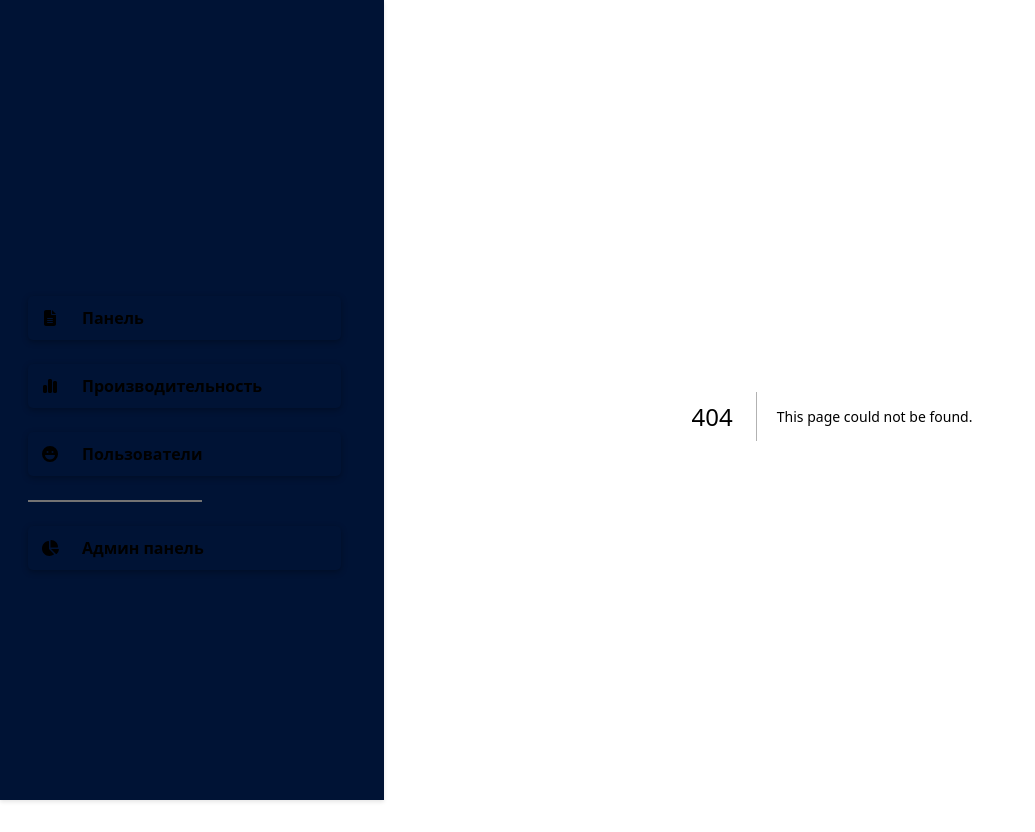
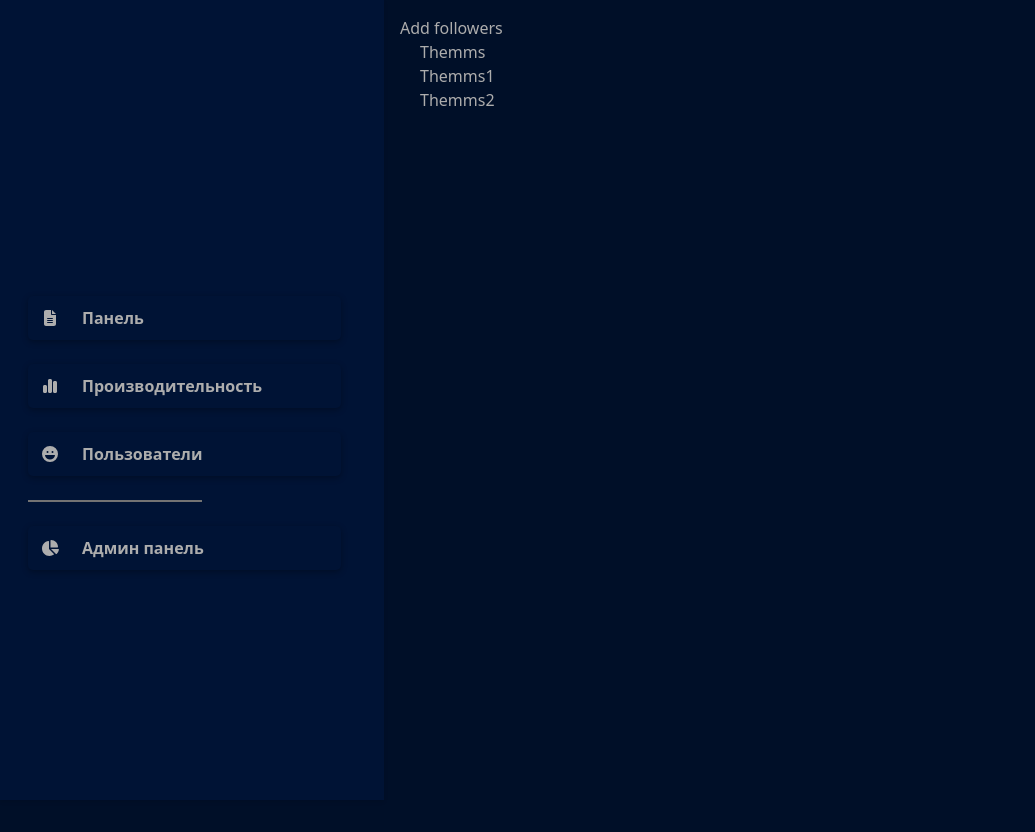
Before and after one commit to themm-s/next, a Next.js app: page /pages/followers in a window 1280 px wide. Before the commit this address had no page. Shown: the whole page, without its empty margins (0-1035 px from the left). After the commit the page ends 800 px from the top, so only its background shows below. Built offline with nearby package versions, Linux system fonts and the light colour scheme.

Commit message:
refactoring

```diff
--- a/package.json
+++ b/package.json
@@ -19,7 +19,8 @@
     "chart.js": "^4.4.0",
     "eslint": "8.48.0",
     "eslint-config-next": "13.4.19",
-    "next": "13.4.19",
+    "next": "^13.4.19",
+    "next-redux-wrapper": "^8.1.0",
     "postcss": "8.4.29",
     "react": "18.2.0",
     "react-chartjs-2": "^5.2.0",
@@ -27,6 +28,7 @@
     "react-redux": "^8.1.2",
     "redux": "^4.2.1",
     "redux-devtools-extension": "^2.13.9",
+    "redux-thunk": "^2.4.2",
     "tailwindcss": "3.3.3",
     "typescript": "5.2.2"
   }
--- a/src/app/_app.js
+++ /dev/null
@@ -1,13 +0,0 @@
-import "../styles/globals.css";
-import "@fortawesome/fontawesome-svg-core/styles.css";
-
-import { config } from "@fortawesome/fontawesome-svg-core";
-
-config.autoAddCss = false; // Tell Font Awesome to skip adding the CSS automatically since it's being imported above
-
-
-function MyApp({ Component, pageProps }) {
-  return <Component {...pageProps} />;
-}
-
-export default MyApp;
--- a/src/app/followers/page.tsx
+++ /dev/null
@@ -1,9 +0,0 @@
-"use client";
-import { useState } from "react";
-
-
-export default function Followers() {
-  return (
-    <div>Followers</div>
-  );
-}
--- a/src/app/layout.tsx
+++ b/src/app/layout.tsx
@@ -1,3 +1,4 @@
+"use client";
 import "./globals.css";
 
 import Sidebar from "../components/Sidebar/Sidebar";
--- /dev/null
+++ b/src/app/pages/followers/page.tsx
@@ -0,0 +1,28 @@
+"use client";
+import { addFollowers } from "@/store/followerReducer";
+import { useDispatch, useSelector } from "react-redux";
+
+
+export default function Followers() {
+  const followers = useSelector((state: any) => state.followers.followers);
+  const dispatch = useDispatch();
+  console.log(followers);
+
+  const addFollower = (nickname) => {
+    const follower = [
+      ...nickname
+    ];
+    dispatch(addFollowers(follower));
+  };
+
+  return (
+    <div>
+      <button onClick={() => addFollower(prompt())}>Add followers</button>
+      <ul>
+        {followers.map((follower: string) => (
+          <li key={follower}>{follower}</li>
+        ))}
+      </ul>
+    </div>
+  );
+}
--- a/src/app/pages/page.tsx
+++ /dev/null
@@ -1,7 +0,0 @@
-export default function Pages() {
-  return (
-    <>
-      <h1>1</h1>
-    </>
-  );
-}
--- a/src/components/Sidebar/Sidebar.tsx
+++ b/src/components/Sidebar/Sidebar.tsx
@@ -3,20 +3,24 @@ import { faChartPie } from "@fortawesome/free-solid-svg-icons/faChartPie";
 import { faChartSimple } from "@fortawesome/free-solid-svg-icons/faChartSimple";
 import { faFaceLaugh } from "@fortawesome/free-solid-svg-icons/faFaceLaugh";
 import { FontAwesomeIcon } from "@fortawesome/react-fontawesome";
+import { Provider } from "react-redux";
+import { store } from "../../store/store";
 
 export default function Sidebar({ content }: { content: React.ReactNode; }) {
   return (
     <>
+      <Provider store={store}>
         <aside className="inset-0 fixed top-0 left-0 z-40 p-2 h-screen w-96 font-bold">
           <ul className="mt-72 space-y-6">
-          <a href="/dashboard"><FontAwesomeIcon icon={faFileLines} className="w-6 text-center" />Панель</a>
-          <a href="/perfomance"><FontAwesomeIcon icon={faChartSimple} className="w-6 text-center" />Производительность</a>
-          <a href="/followers" className="mb-72"><FontAwesomeIcon icon={faFaceLaugh} className="w-6 text-center" />Пользователи</a>
+            <a href="/pages/dashboard"><FontAwesomeIcon icon={faFileLines} className="w-6 text-center" />Панель</a>
+            <a href="/pages/perfomance"><FontAwesomeIcon icon={faChartSimple} className="w-6 text-center" />Производительность</a>
+            <a href="/pages/followers" className="mb-72"><FontAwesomeIcon icon={faFaceLaugh} className="w-6 text-center" />Пользователи</a>
             <hr />
-          <a href="/apanel"><FontAwesomeIcon icon={faChartPie} className="w-6 text-center" />Админ панель</a>
+            <a href="/pages/apanel"><FontAwesomeIcon icon={faChartPie} className="w-6 text-center" />Админ панель</a>
           </ul>
         </aside>
         <div className="ml-96 p-4">{content}</div>
+      </Provider>
     </>
   );
 }
--- /dev/null
+++ b/src/store/followerReducer.js
@@ -0,0 +1,19 @@
+const initialState = {
+  followers: ['Themms', 'Themms1', 'Themms2']
+};
+
+const ADD_FOLLOWERS = 'ADD_FOLLOWERS';
+
+export function followerReduser(state = initialState, action) {
+  switch (action.type) {
+    case ADD_FOLLOWERS:
+      return {
+        ...state,
+        followers: [...state.followers, action.payload]
+      };
+    default:
+      return state;
+  }
+}
+
+export const addFollowers = (payload) => ({ type: ADD_FOLLOWERS, payload });
--- /dev/null
+++ b/src/store/store.js
@@ -0,0 +1,11 @@
+import { applyMiddleware, combineReducers, createStore } from "redux";
+import { composeWithDevTools } from "redux-devtools-extension";
+import thunk from "redux-thunk";
+
+import { followerReduser } from "./followerReducer";
+
+const rootReducer = combineReducers({
+  followers: followerReduser,
+});
+
+export const store = createStore(rootReducer, composeWithDevTools(applyMiddleware(thunk)));
```
Also changed, not shown: src/app/pages/apanel/page.tsx (renamed from src/app/apanel/page.tsx), src/app/pages/dashboard/page.tsx (renamed from src/app/dashboard/page.tsx), src/app/pages/perfomance/page.tsx (renamed from src/app/perfomance/page.tsx), 1 other file (tests, documents, lock files or other folders). Lines whose indentation alone changed are shown as unchanged.
